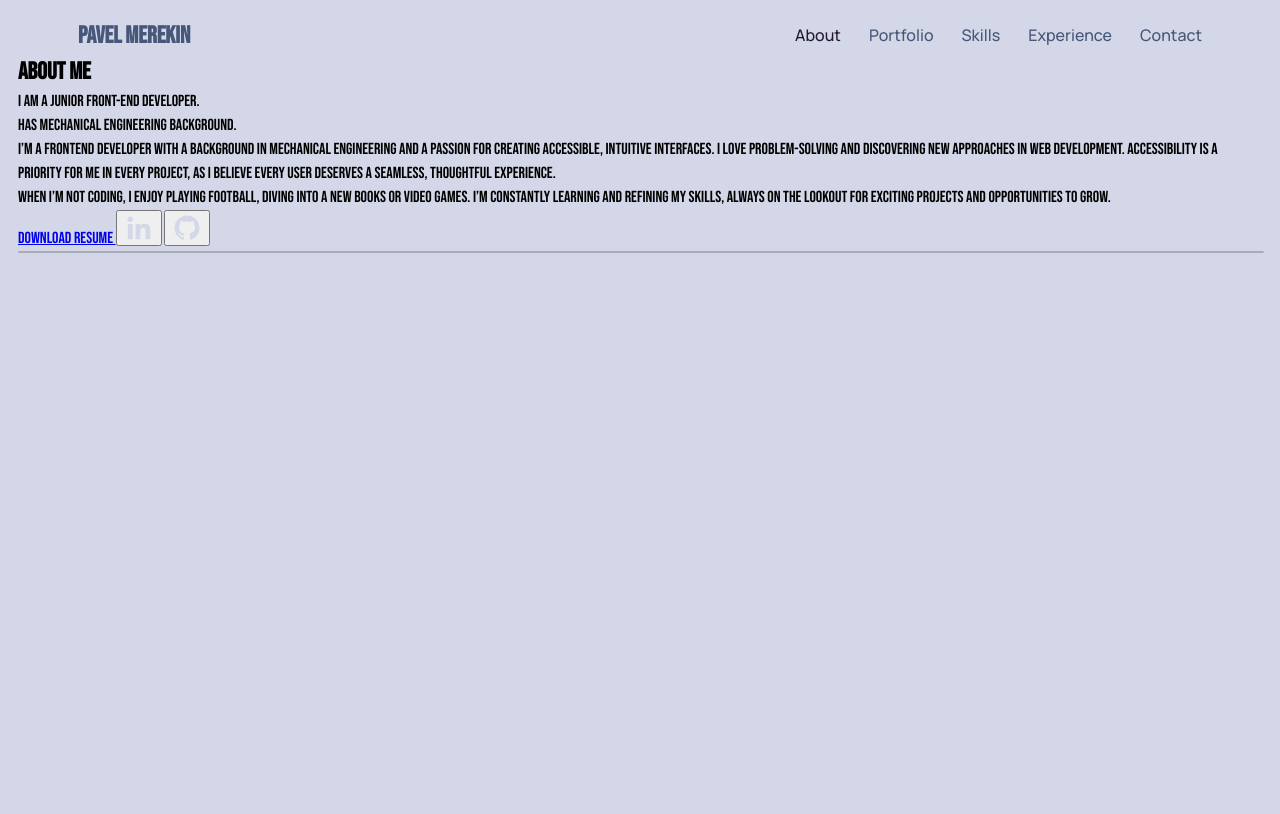
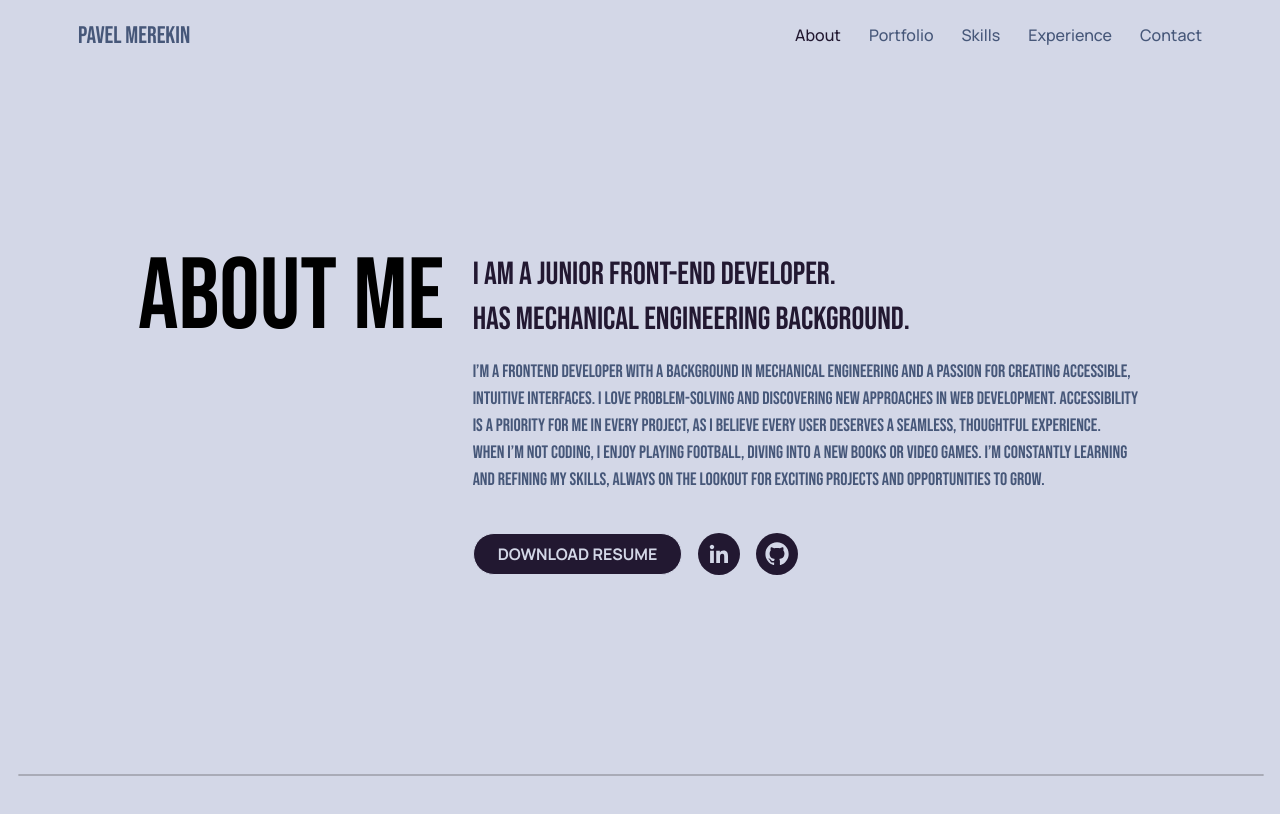
Before and after one commit to truesup/truesup-frontend, a plain HTML site: page index.html in a window 1280 px wide. Drawn offline with Linux system fonts and the light colour scheme.

Commit message:
about section is ready

```diff
--- a/index.html
+++ b/index.html
@@ -38,44 +38,42 @@
       </nav>
     </header>
 
-    <section class="about" id="about">
-      <div class="about-container">
-        <h2 class="about-title">ABOUT ME</h2>
+    <section class="about container container-landing" id="about">
+      <h2 class="about-title section-title-l">ABOUT ME</h2>
       <div class="about-info">
-          <p class="about-info-main">
+        <p class="about-info-main section-text-xl">
           I am a junior front-end developer. <br />
           Has Mechanical Engineering background.
         </p>
-          <p class="about-info-other">
+        <p class="about-info-other section-text-m">
           I’m a frontend developer with a background in Mechanical Engineering
           and a passion for creating accessible, intuitive interfaces. I love
           problem-solving and discovering new approaches in web development.
           Accessibility is a priority for me in every project, as I believe
           every user deserves a seamless, thoughtful experience. <br />
-            When I’m not coding, I enjoy playing football, diving into a new
-            books or video games. I’m constantly learning and refining my
-            skills, always on the lookout for exciting projects and
-            opportunities to grow.
+          When I’m not coding, I enjoy playing football, diving into a new books
+          or video games. I’m constantly learning and refining my skills, always
+          on the lookout for exciting projects and opportunities to grow.
         </p>
         <div class="about-info-buttons">
           <a
-              class="button download-resume-button"
+            class="button section-text section-text-button button button-btn download-resume-button"
             href="./resume/Merekin-Resume-EN.pdf"
             download="Merekin-Pavel-CV.pdf"
           >
             DOWNLOAD RESUME
           </a>
-            <button class="button linkedin-button">
+          <button class="button-icon linkedin-button">
             <a href="/">
               <img
                 src="./imgs/icons/linkedinsvg.svg"
-                  width="30"
+                width="24"
                 alt="LinkedIn"
                 loading="lazy"
               />
             </a>
           </button>
-            <button class="button github-button">
+          <button class="button-icon github-button">
             <a
               href="https://github.com/truesup"
               target="_blank"
@@ -83,13 +81,12 @@
             >
               <img
                 src="./imgs/icons/github.svg"
-                  width="30"
+                width="28"
                 alt="GitHub"
                 loading="lazy"
               />
             </a>
           </button>
-          </div>
         </div>
       </div>
     </section>
--- a/styles.css
+++ b/styles.css
@@ -28,6 +28,11 @@
 *::before,
 *::after {
   box-sizing: border-box;
+}
+h1,
+h2,
+h3 {
+  font-weight: normal;
 }
 :where(ul, ol):where([class]) {
   padding-left: 0;
@@ -99,77 +104,84 @@ body {
   display: grid;
 }
 .container-landing {
-  width: 100%;
-  padding-inline: 120px 110px;
+  padding-inline: 120px;
 }
 .container-section {
-  width: 100%;
   padding-inline: 120px 140px;
 }
 .section-title {
-  color: hard-dark;
+  font-family: var(--font-family-base);
+  color: var(--color-hard-dark);
 }
 .section-title-l {
-  font-family: base;
   font-size: 101px;
   line-height: 0.9;
 }
 .section-title-m {
-  font-family: base;
   font-size: 76px;
   line-height: 1;
 }
 .section-text {
-  font-family: accent;
+  font-family: var(--font-family-accent);
 }
 .section-text-xl {
-  font-weight: medium;
+  font-weight: var(--font-weight-accent-medium);
   font-size: 32px;
   line-height: 1.4;
-  color: hard-dark;
+  color: var(--color-hard-dark);
 }
 .section-text-l {
-  font-weight: medium;
+  font-weight: var(--font-weight-accent-medium);
   font-size: 24px;
   line-height: 1.4;
-  color: hard-dark;
+  color: var(--color-hard-dark);
 }
 .section-text-m {
-  font-weight: regular;
+  font-weight: var(--font-weight-accent-regular);
   font-size: 18px;
   line-height: 1.5;
-  color: medium-dark;
+  color: var(--color-medium-dark);
 }
 .section-text-s {
-  font-weight: medium;
+  font-weight: var(--font-weight-accent-medium);
   font-size: 16px;
   line-height: 1.6;
-  color: medium-dark;
+  color: var(--color-medium-dark);
 }
 .section-text-button {
-  font-weight: bold;
+  font-weight: var(--font-weight-accent-bold);
   font-size: 16px;
   line-height: 1;
-  color: light;
+  color: var(--color-light);
 }
 .skill-substrate-text {
-  font-weight: bold;
+  font-weight: var(--font-weight-accent-bold);
   font-size: 16px;
   line-height: 1;
-  color: hard dark;
+  color: var(--color-hard-dark);
+}
+.button {
+  padding: 12px 24px;
 }
 .button-btn {
-  background-color: hard-dark;
-  border: 1px solid light;
-  border-radius: 100px;
+  background-color: var(--color-hard-dark);
+  border: var(--border-light);
+  border-radius: var(--border-radius-button);
 }
 .button-btn:hover {
-  background-color: light;
-  color: hard-dark;
-  border: 1px solid hard-dark;
+  background-color: var(--color-light);
+  color: var(--color-hard-dark);
+  border: var(--border-dark);
 }
 .button-icon {
-  border-radius: 50%;
+  border-radius: var(--border-radius-icons);
+  background-color: var(--color-hard-dark);
+  height: 42px;
+  aspect-ratio: 1;
+  border: none;
+  display: flex;
+  align-items: center;
+  justify-content: center;
 }
 .skills-container {
   display: flex;
@@ -185,8 +197,8 @@ body {
 }
 .skill-substrate {
   padding: 20px 40px;
-  background-color: light;
-  border: 1px solid hard-dark;
+  background-color: var(--color-light);
+  border: 1px solid var(--color-hard-dark);
 }
 .section-divider {
   margin: 0;
@@ -198,11 +210,14 @@ body {
 
 /* let`s go */
 body {
+  margin: 0;
+  padding: 18px;
+  overflow-x: hidden;
   font-family: var(--font-family-base);
   font-weight: normal;
   background-color: var(--color-light);
-  padding: 18px;
 }
+
 .header {
   display: flex;
   align-items: center;
@@ -229,3 +244,43 @@ body {
 .is-current {
   color: var(--color-hard-dark);
 }
+
+.about {
+  grid-template-rows: repeat(3, auto);
+  grid-template-columns: 1fr 2fr;
+  grid-template-areas:
+    'title main'
+    '. other'
+    '. buttons';
+  place-content: center;
+  min-height: 90dvh;
+}
+.about-title {
+  grid-area: title;
+}
+.about-info-main {
+  grid-area: main;
+  margin-bottom: 16px;
+}
+.about-info-other {
+  grid-area: other;
+  margin-bottom: 40px;
+}
+.about-info-buttons {
+  display: flex;
+  align-items: center;
+  gap: 16px;
+}
+.download-resume-button {
+  text-decoration: none;
+}
+.download-resume-button,
+.linkedin-button,
+.github-button {
+  transition: scale var(--transition-duration) ease;
+}
+.download-resume-button:hover,
+.linkedin-button:hover,
+.github-button:hover {
+  scale: 1.01;
+}
```
Lines whose indentation alone changed are shown as unchanged.
